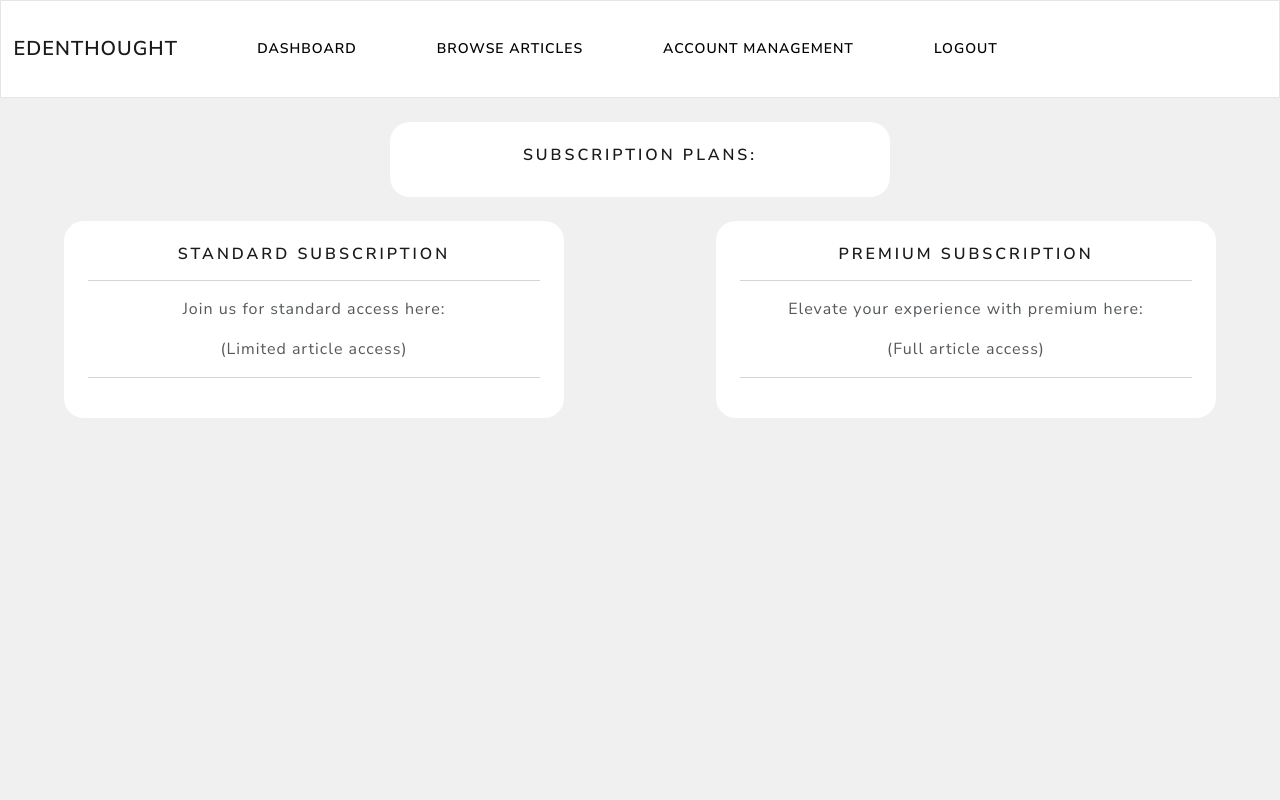
After one commit to SangamChaurasiya/subscription-plateform, a Django app: page /client/subscription-plans/ in a window 1280 px wide. The commit adds this page. Run offline with Django 5.2, Linux system fonts and the light colour scheme; a user stored in the database is signed in; some libraries are stand-ins or nearby versions.

Commit message:
Paupal integration and client subscription setup

```diff
--- a/subplatform/account/models.py
+++ b/subplatform/account/models.py
@@ -3,9 +3,7 @@ from .managers import CustomUserManager
 from django.contrib.auth.models import AbstractBaseUser, PermissionsMixin
 from django.utils import timezone
 
-# User1 Creds: sangam.chaurasiya@gmail.com admin
-# User2 Creds: writer@gmail.com User@1234
-# User3 Creds: client@gmail.com User@1234
+
 class CustomUser(AbstractBaseUser, PermissionsMixin):
     username = None
     email = models.EmailField(unique=True)
--- a/subplatform/client/admin.py
+++ b/subplatform/client/admin.py
@@ -1,3 +1,5 @@
 from django.contrib import admin
+from .models import Subscription
 
-# Register your models here.
+
+admin.site.register(Subscription)
--- a/subplatform/client/templates/client/navbar.html
+++ b/subplatform/client/templates/client/navbar.html
@@ -52,13 +52,13 @@
 
               <li class="nav-item">
 
-                <a class="btn btn-secondary navbar-btn" type="button"  href="{% url '' %}">Browse Articles</a>
+                <a class="btn btn-secondary navbar-btn" type="button"  href="{% url 'browse-articles' %}">Browse Articles</a>
 
               </li>
 
               <li class="nav-item">
 
-                <a class="btn btn-secondary navbar-btn" type="button"  href="{% url 'account-management' %}">Account Management</a>
+                <a class="btn btn-secondary navbar-btn" type="button"  href="{% url 'client-account-management' %}">Account Management</a>
 
               </li>
 
--- /dev/null
+++ b/subplatform/client/templates/client/subscription-plans.html
@@ -0,0 +1,96 @@
+{% extends 'client/navbar.html' %}
+
+{% block content%}
+    <br>
+
+    <div class="container bg-white shadow-md p-4 form-layout text-center">
+        <h5>Subscription Plans: </h5>
+    </div>
+
+    <br>
+
+    <div class="row">
+
+        <div class="container bg-white shadow-md p-4 form-layout text-center">
+
+            <h5>Standard Subscription</h5>
+            <hr>
+
+            <p>Join us for standard access here: </p>
+
+            <strong>(Limited article access)</strong>
+
+            <hr>
+
+            <div id="paypal-button-container-P-19S6355192787282JNA3TJZQ"></div>
+
+            <!-- ClientID -->
+            <script src="https://www.paypal.com/sdk/js?client-id=AYWjO9f21HTXhMUT1WJ1p8HPkmWfWCXD4vFFz8EmoVWyCu8IgitF3Nc74Sy5Hhix_MWs153dogq9cap6&vault=true&intent=subscription" data-sdk-integration-source="button-factory"></script>
+
+            <script>
+                paypal.Buttons({
+                    style: {
+                        shape: 'pill',
+                        color: 'silver',
+                        layout: 'vertical',
+                        label: 'subscribe'
+                    },
+                    createSubscription: function(data, actions) {
+                        return actions.subscription.create({
+                            /* Creates the subscription */
+                            plan_id: 'P-19S6355192787282JNA3TJZQ'
+                        });
+                    },
+                    onApprove: function(data, actions) {
+                        var current_url = "/client/create-subscription/" + data.subscription.subscriptionID + "/Standard/"
+
+                        window.open(current_url, '_self')
+                    }
+                }).render('#paypal-button-container-P-19S6355192787282JNA3TJZQ'); // Renders the PayPal button
+            </script>
+
+        </div>
+
+        <div class="container bg-white shadow-md p-4 form-layout text-center">
+
+            <h5>Premium Subscription</h5>
+            <hr>
+
+            <p>Elevate your experience with premium here: </p>
+
+            <strong>(Full article access)</strong>
+
+            <hr>
+
+            <!-- PREMIUM PLAN logic (PAYPAL) -->
+            <div id="paypal-button-container-P-5HB38079GW098145YNA3TVWY"></div>
+
+            <script>
+                paypal.Buttons({
+                    style: {
+                        shape: 'pill',
+                        color: 'gold',
+                        layout: 'vertical',
+                        label: 'subscribe'
+                    },
+                    createSubscription: function(data, actions) {
+                        return actions.subscription.create({
+                        /* Creates the subscription */
+                        plan_id: 'P-5HB38079GW098145YNA3TVWY'
+                        });
+                    },
+                    onApprove: function(data, actions) {
+                        var current_url = "/client/create-subscription/" + data.subscription.subscriptionID + "/Premium/"
+
+                        window.open(current_url, '_self')
+                    }
+                }).render('#paypal-button-container-P-5HB38079GW098145YNA3TVWY'); // Renders the PayPal button
+            </script>
+
+        </div>
+
+    </div>
+
+    <br>
+
+{% endblock content%}
--- a/subplatform/client/urls.py
+++ b/subplatform/client/urls.py
@@ -3,5 +3,10 @@ from . import views
 
 
 urlpatterns = [
-    path('client-dashboard', views.client_dashboard, name='client-dashboard'),
+    path('client-dashboard/', views.client_dashboard, name='client-dashboard'),
+    path('browse-articles/', views.browse_articles, name='browse-articles'),
+    path('subscription-locked/', views.subscription_locked, name='subscription-locked'),
+    path('subscription-plans/', views.subscription_plans, name='subscription-plans'),
+    path('client-account-management/', views.client_account_management, name='client-account-management'),
+    path('create-subscription/<subID>/<plan>/', views.create_subscription, name='create-subscription'),
 ]
--- a/subplatform/client/views.py
+++ b/subplatform/client/views.py
@@ -1,7 +1,83 @@
-from django.shortcuts import render
+from django.shortcuts import render, redirect
 from django.contrib.auth.decorators import login_required
+from writer.models import Article
+from .models import Subscription
+from account.models import CustomUser
 
 
 @login_required(login_url='my-login')
 def client_dashboard(request):
-    return render(request, 'client/client-dashboard.html')
+    try:
+        subDetails = Subscription.objects.get(user=request.user)
+        subscriptionPlan = subDetails.subscription_plan
+    except:
+        subscriptionPlan = "None"
+
+    context = {'subPlan': subscriptionPlan}
+    return render(request, 'client/client-dashboard.html', context=context)
+
+
+@login_required(login_url='my-login')
+def browse_articles(request):
+    try:
+        subDetails = Subscription.objects.get(user=request.user, is_active=True)
+    except:
+        return redirect('subscription-locked')
+
+    currentSubscriptionPlan = subDetails.subscription_plan
+
+    if currentSubscriptionPlan == "Standard":
+        articles = Article.objects.all().filter(is_premium=False)
+    elif currentSubscriptionPlan == "Premium":
+        articles = Article.objects.all()
+
+    context = {'allClientArticles': articles}
+
+    return render(request, 'client/browse-articles.html', context=context)
+
+
+@login_required(login_url='my-login')
+def subscription_locked(request):
+    return render(request, 'client/subscription-locked.html')
+
+
+@login_required(login_url='my-login')
+def subscription_plans(request):
+    return render(request, 'client/subscription-plans.html')
+
+
+@login_required(login_url='my-login')
+def client_account_management(request):
+    return render(request, 'client/account-management.html')
+
+
+@login_required(login_url='my-login')
+def create_subscription(request, subID, plan):
+    custom_user = CustomUser.objects.get(email=request.user)
+
+    firstName = custom_user.first_name
+    lastName = custom_user.last_name
+
+    full_name = firstName + " " + lastName
+
+    selected_sub_plan = plan
+
+    if selected_sub_plan == "Standard":
+        sub_cost = "4.99"
+    elif selected_sub_plan == "Premium":
+        sub_cost = "9.99"
+
+    subscription = Subscription.objects.create(
+        subscriber_name=full_name,
+        subscription_plan=selected_sub_plan,
+        subscription_cost=sub_cost,
+        paypal_subscription_id=subID,
+        is_active=True,
+        user=request.user
+    )
+
+    context = {
+        'SubscriptionPlan': selected_sub_plan
+    }
+
+    return render(request, 'client/create-subscription.html', context)
--- a/subplatform/static/css/styles.css
+++ b/subplatform/static/css/styles.css
@@ -1,5 +1,6 @@
 body{
     background-color: #f0f0f0;
+    overflow-x: hidden;
 }
 
 .form-layout{
--- a/subplatform/subplatform/settings.py
+++ b/subplatform/subplatform/settings.py
@@ -52,6 +52,7 @@ CRISPY_ALLOWED_TEMPLATE_PACKS = 'bootstrap5'
 
 CRISPY_TEMPLATE_PACK = 'bootstrap5'
 
+SECURE_CROSS_ORIGIN_OPENER_POLICY='same-origin-allow-popups'
 
 AUTH_USER_MODEL = 'account.CustomUser'
 
```
Also changed, not shown: subplatform/client/models.py (+16 -1 lines), subplatform/client/templates/client/account-management.html (added, +23 -0 lines), subplatform/client/templates/client/browse-articles.html (added, +36 -0 lines), subplatform/client/templates/client/client-dashboard.html (+10 -0 lines), subplatform/client/templates/client/create-subscription.html (added, +29 -0 lines), subplatform/client/templates/client/subscription-locked.html (added, +15 -0 lines), subplatform/client/migrations/0001_initial.py (added), subplatform/db.sqlite3.
